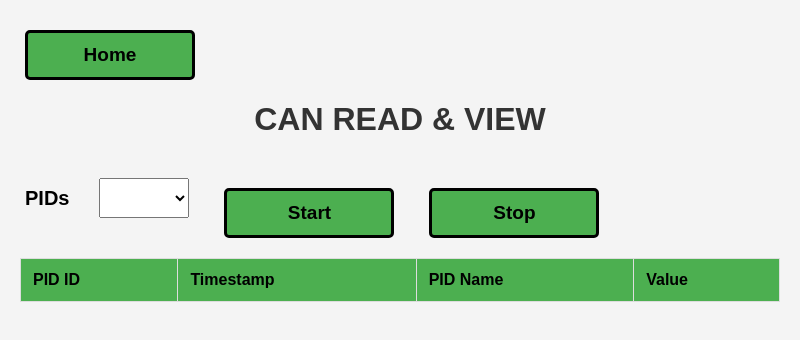
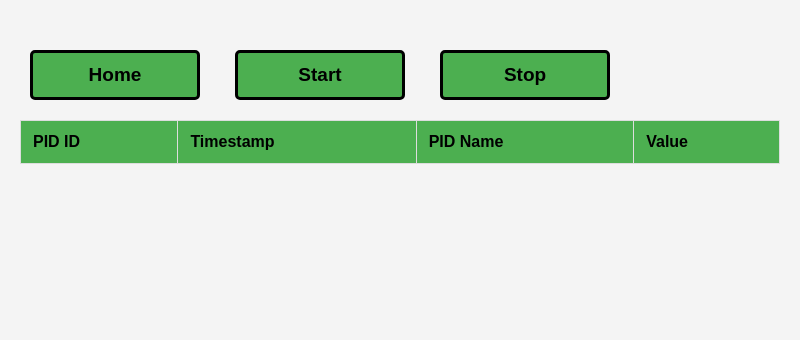
Before and after one commit to varasheb/can-tool, an Electron app: page src/Ui/obd2tool.html in a window 800 px wide. Drawn offline with Linux system fonts and the light colour scheme; no server answers.

Commit message:
[V,A,K,2S] mod: Removed selection in obd2

```diff
--- a/src/Ui/obd2tool.css
+++ b/src/Ui/obd2tool.css
@@ -161,9 +161,3 @@ form {
         }
     }
 }
-
-#select-pids{
-    width: 90px;
-    height: 40px;
-    font-size: 17px;
-}
--- a/src/Ui/obd2tool.html
+++ b/src/Ui/obd2tool.html
@@ -1,33 +1,26 @@
 <!DOCTYPE html>
 <html>
+
 <head>
   <meta charset="UTF-8" />
-    <meta
-      http-equiv="Content-Security-Policy"
-      content="default-src 'self'; script-src 'self' 'unsafe-inline';"
-    />
+  <meta http-equiv="Content-Security-Policy" content="default-src 'self'; script-src 'self' 'unsafe-inline';" />
   <link href="./obd2tool.css" rel="stylesheet" />
   <title>CAN READ & VIEW</title>
 </head>
 
 <body>
-    <a style="text-decoration: none" href="index.html">
-      <button id="obd2-to-home-stop"><p style="color: black">Home</p></button>
+  <div class="obd-inp-main-cnt">
+    <a href="index.html">
+      <button id="obd2-to-home-stop">
+        <p>Home</p>
+      </button>
     </a>
-    <h1>CAN READ & VIEW</h1>
-    <div class="obd-inp-main-cnt">
-      <span>PIDs</span>
-      <select id="select-pids" name="choices">
-        <option value=""></option>
-        <option value="00">[01 - 20]</option>
-        <option value="20">[21 - 40]</option>
-        <option value="40">[41 - 60]</option>
-        <option value="60">[61 - 80]</option>
-        <option value="80">[81 - A0]</option>
-        <option value="A0">[A1 - C0]</option>
-      </select>
-      <button id="obd-inp-start" style="margin: 0px"><p>Start</p></button>
-      <button id="obd-inp-stop" style="margin: 0px"><p>Stop</p></button>
+    <button id="obd-inp-start">
+      <p>Start</p>
+    </button>
+    <button id="obd-inp-stop">
+      <p>Stop</p>
+    </button>
   </div>
 
   <table>
@@ -43,4 +36,5 @@
   </table>
   <script type="module" src="renderer.js"></script>
 </body>
+
 </html>
--- a/src/Ui/renderer.js
+++ b/src/Ui/renderer.js
@@ -10,13 +10,15 @@ window.onload = () => {
   });
 
   document.getElementById("obd-inp-start").addEventListener("click", () => {
-    const selectedPID = document.getElementById("select-pids").value;
-    console.log(`Selected PID: ${selectedPID}`);
-
-    window.electron.sendPID(selectedPID);
+    window.electron.sendPID("00");
+    window.electron.sendPID("20");
+    window.electron.sendPID("40");
+    window.electron.sendPID("60");
+    window.electron.sendPID("80");
+    window.electron.sendPID("A0");
   });
 
-  window.electron.onCANData((data) => {
+  window.electron.onCANData(data => {
     const parsedData = data;
     console.log(parsedData);
 
@@ -24,7 +26,7 @@ window.onload = () => {
       console.error("tableBody is not defined");
       return;
     }
-
+    if (parsedData.id) {
       let existingRow = document.getElementById(parsedData.id);
 
       if (existingRow) {
@@ -58,9 +60,10 @@ window.onload = () => {
 
         tableBody.appendChild(row);
       }
+    }
   });
 
-  window.electron.onCANerror((data) => {
+  window.electron.onCANerror(data => {
     console.log("error", data);
     alert(data);
   });
```
Lines whose indentation alone changed are shown as unchanged.
